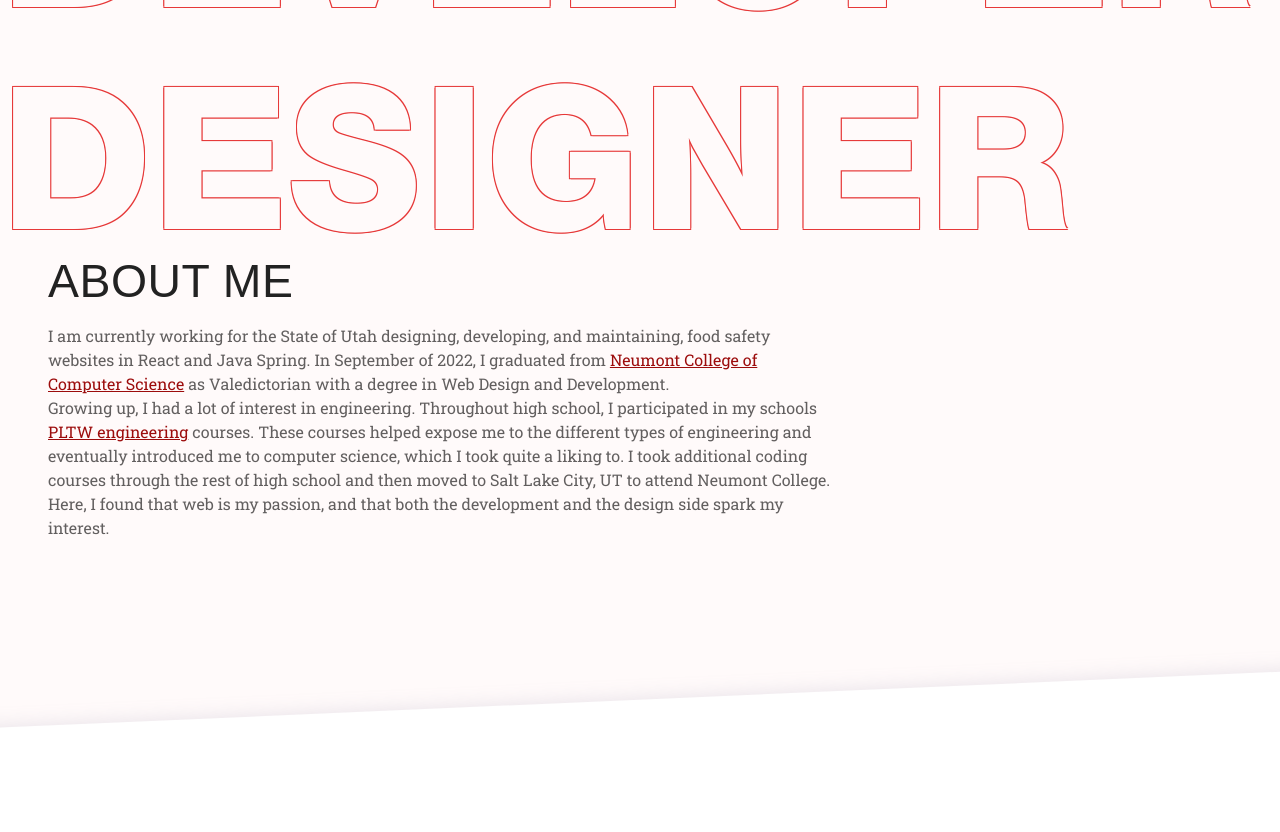
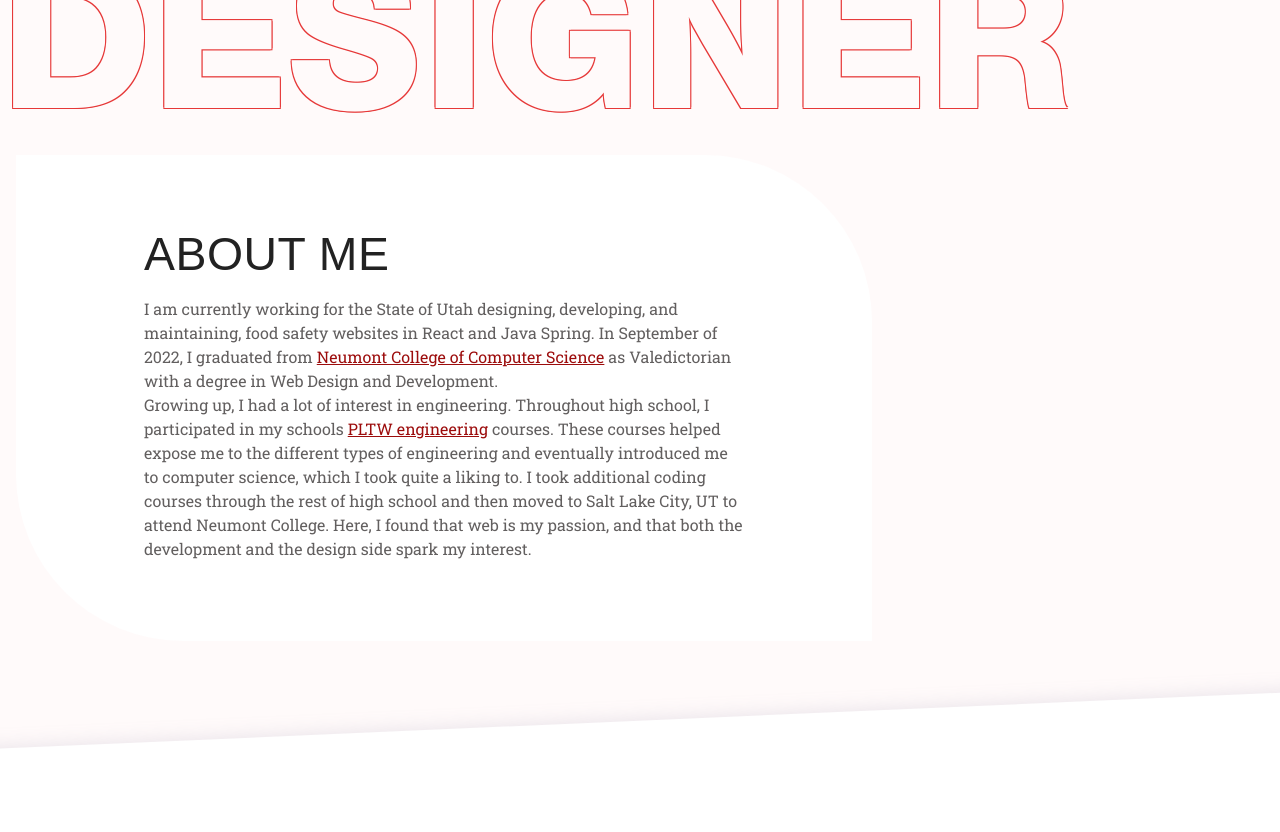
Before and after one commit to RUnroe/Portfolio, a React (Create React App) app: page / in a window 1280 px wide. Shown: the part 660-1492 px from the top of the page. Built offline with nearby package versions, Linux system fonts and the light colour scheme; a web font is replaced by a local one.

Commit message:
Add background to about me section

```diff
--- a/src/pages/Home.js
+++ b/src/pages/Home.js
@@ -37,7 +37,7 @@ const Home = () => {
         </div>
         <div className="light-2 home-content">
             <div className="section about-me">
-                <div className="container">
+                <div className="about-me-container">
                     <h3>About Me</h3>
                     <p>
                         I am currently working for the State of Utah designing, developing, and maintaining, food safety websites in React and Java Spring.
--- a/src/styles/components/_home.scss
+++ b/src/styles/components/_home.scss
@@ -1,4 +1,4 @@
-
+@use '../util/variables';
 
 /**************************
             Hero
@@ -86,7 +86,7 @@
 
 .role-section {
     width: 100%;
-    height: calc(15.5vw * 2.5);
+    height: calc(15.5vw * 2);
     margin: 0;
 
     position: relative;
@@ -94,9 +94,13 @@
     .role-text {
         font-family: "Almarai", sans-serif;
         width: 100%;
+        height: fit-content;
+        margin:0;
 
         position: absolute;
-        top: -5rem;
+        // top: -15rem;
+        top: 0;
+        line-height: 1;
 
         opacity: 0.8;
         font-weight: 800;
@@ -109,11 +113,7 @@
         -1px 1px 0 var(--color-btn-outline),
         1px 1px 0 var(--color-btn-outline);
 
-        &:after {
-            content: "";
-            display: inline-block;
-            width: 100%;
-        }
+
     }
 }
 
@@ -133,15 +133,22 @@
         About Me
 **************************/
 .about-me {
-    margin-bottom: 8rem;
+    margin-bottom: 4rem;
+    margin-top: 2rem;
 
     h3 {
-        margin-bottom:0.5rem;
-        margin-top:2rem;
+        margin: 0.5rem 0;
     }
 
     p {
-        margin-right:400px;
+        max-width: 600px;
+    }
+
+    .about-me-container {
+        width: fit-content;
+        padding: 4rem 8rem;
+        background: var(--color-bg-secondary);
+        border-radius: 0 variables.$border-radius-card 0 variables.$border-radius-card;
     }
 }
 
```
